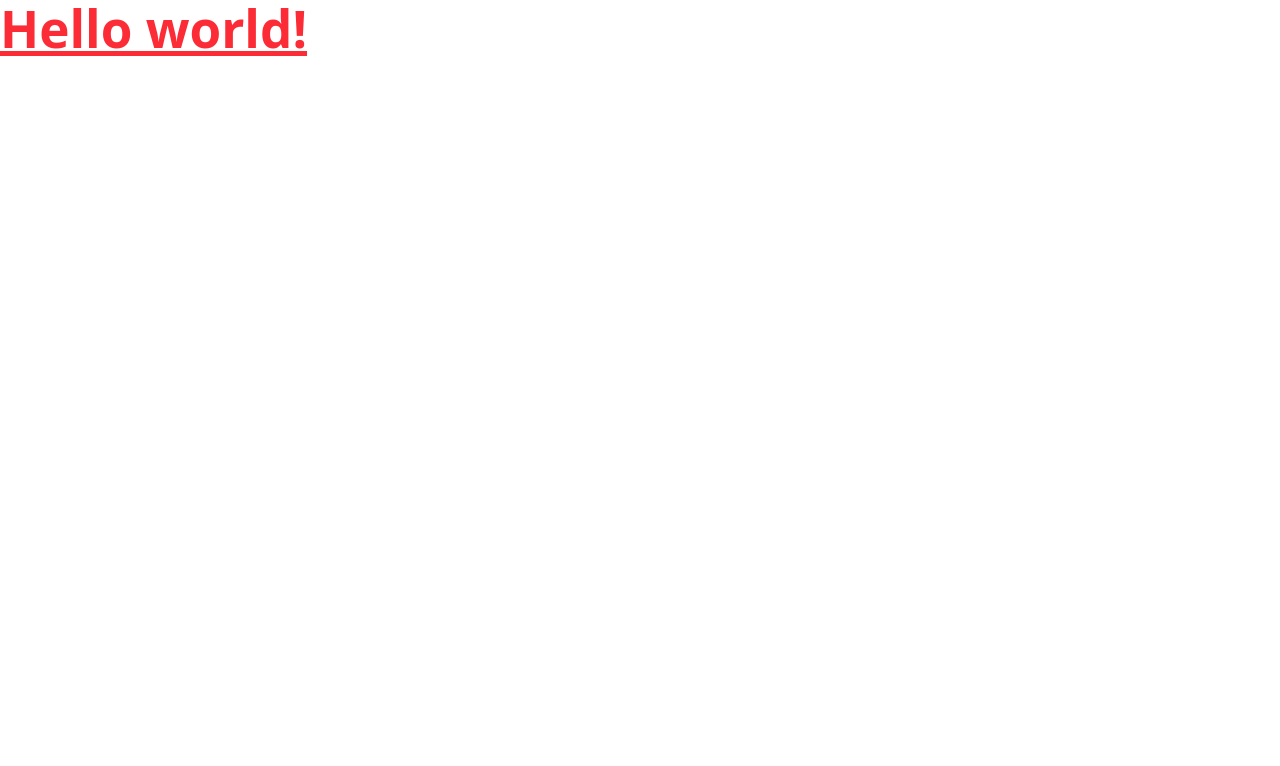
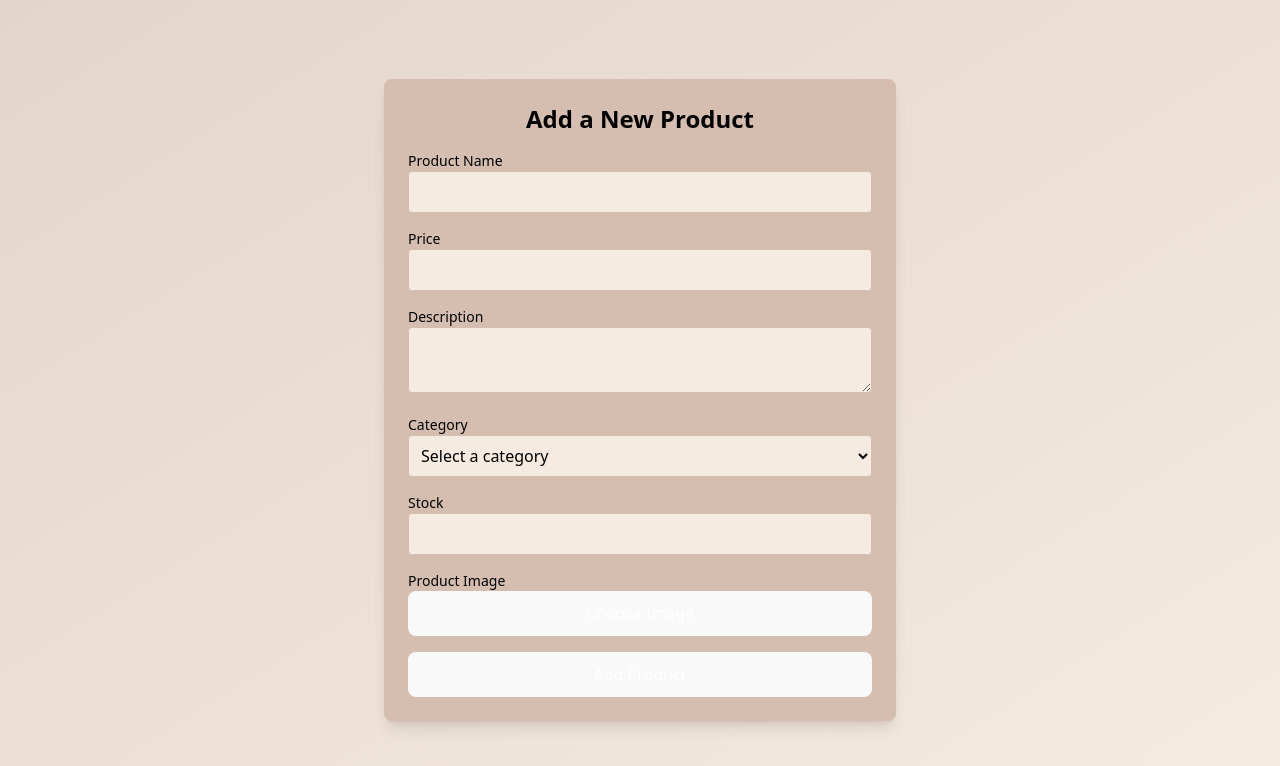
Before and after one commit to MOUHAMEDBOUZAYAN/-Site-E-Commerce, a React (Vite) app in the folder frontend/: page /AdminPage in a window 1280 px wide. Shown: the top 766 px of the page. Built offline with nearby package versions, Linux system fonts and the light colour scheme.

Commit message:
crier la Partie Frontend

```diff
--- a/frontend/src/App.jsx
+++ b/frontend/src/App.jsx
@@ -1,13 +1,13 @@
-import React from 'react'
+import React from 'react';
+import AdminPage from './Components/AdminPage';
 
 function App() {
   return (
     <div>
-      <h1 class="text-5xl font-bold text-red-500 underline">
-    Hello world!
-  </h1>
+
+      <AdminPage />
     </div>
-  )
+  );
 }
 
-export default App
+export default App;
--- /dev/null
+++ b/frontend/src/Components/AdminPage.jsx
@@ -0,0 +1,85 @@
+import React, { useState } from 'react';
+
+const ProductForm = ({ product, onSubmit }) => {
+    const [name, setName] = useState(product ? product.name : '');
+    const [price, setPrice] = useState(product ? product.price : '');
+    const [description, setDescription] = useState(product ? product.description : '');
+    const [category, setCategory] = useState(product ? product.category : '');
+    const [stock, setStock] = useState(product ? product.stock : '');
+    const [image, setImage] = useState(null);
+
+    const categories = ['Electronics', 'Food', 'Books', 'Sports','Mekup','Art'];
+
+    const handleImageChange = (e) => {
+        setImage(e.target.files[0]);
+    };
+
+    const handleSubmit = async (e) => {
+        e.preventDefault();
+        const productData = { name, price, description, category, stock };
+
+        const formData = new FormData();
+        for (const key in productData) {
+            formData.append(key, productData[key]);
+        }
+        if (image) {
+            formData.append('image', image);
+        }
+
+        await onSubmit(formData);
+    };
+
+    const handleImageClick = () => {
+        document.getElementById('imageInput').click();
+    };
+
+    return (
+        <div className="flex justify-center items-center min-h-screen bg-gradient-to-br from-[#E3D5CA] to-[#F5EBE0] p-6">
+            <form onSubmit={handleSubmit} className="bg-[#D5BDAF] p-6 rounded-lg max-w-lg w-full shadow-lg text-white space-y-4">
+                <h2 className="text-2xl font-semibold text-center text-black">Add a New Product</h2>
+
+                <div>
+                    <label className="block text-sm font-medium text-black">Product Name</label>
+                    <input type="text" value={name} onChange={(e) => setName(e.target.value)} className="w-full p-2 rounded bg-[#F5EBE0] text-black border border-[#D5BDAF] focus:outline-none focus:ring-2 focus:ring-blue-500" required />
+                </div>
+
+                <div>
+                    <label className="block text-sm font-medium text-black">Price</label>
+                    <input type="number" value={price} onChange={(e) => setPrice(e.target.value)} className="w-full p-2 rounded bg-[#F5EBE0] text-black border border-[#D5BDAF] focus:outline-none focus:ring-2 focus:ring-blue-500" required />
+                </div>
+
+                <div>
+                    <label className="block text-sm font-medium text-black">Description</label>
+                    <textarea value={description} onChange={(e) => setDescription(e.target.value)} className="w-full p-2 rounded bg-[#F5EBE0] text-black border border-[#D5BDAF] focus:outline-none focus:ring-2 focus:ring-blue-500" required />
+                </div>
+
+                <div>
+                    <label className="block text-sm font-medium text-black">Category</label>
+                    <select value={category} onChange={(e) => setCategory(e.target.value)} className="w-full p-2 rounded bg-[#F5EBE0] text-black border border-[#D5BDAF] focus:outline-none focus:ring-2 focus:ring-blue-500" required>
+                        <option value="">Select a category</option>
+                        {categories.map((cat) => (
+                            <option key={cat} value={cat}>{cat}</option>
+                        ))}
+                    </select>
+                </div>
+
+                <div>
+                    <label className="block text-sm font-medium text-black">Stock</label>
+                    <input type="number" value={stock} onChange={(e) => setStock(e.target.value)} className="w-full p-2 rounded bg-[#F5EBE0] text-black border border-[#D5BDAF] focus:outline-none focus:ring-2 focus:ring-blue-500" required />
+                </div>
+
+                <div>
+                    <label className="block text-sm font-medium text-black">Product Image</label>
+                    <input type="file" accept="image/*" onChange={handleImageChange} id="imageInput" className="hidden" required={!product} />
+                    <button type="button" onClick={handleImageClick} className="w-full p-2 bg-[#D5BDAF] text-white font-semibold rounded hover:bg-[#C4A99F]">
+                        {image ? image.name : 'Choose Image'}
+                    </button>
+                </div>
+
+                <button type="submit" className="w-full p-3 bg-[#D5BDAF] hover:bg-[#C4A99F] text-white font-semibold rounded transition">Add Product</button>
+            </form>
+        </div>
+    );
+};
+
+export default ProductForm;
```
Also changed, not shown: 2 other files (tests, documents, lock files or other folders).
